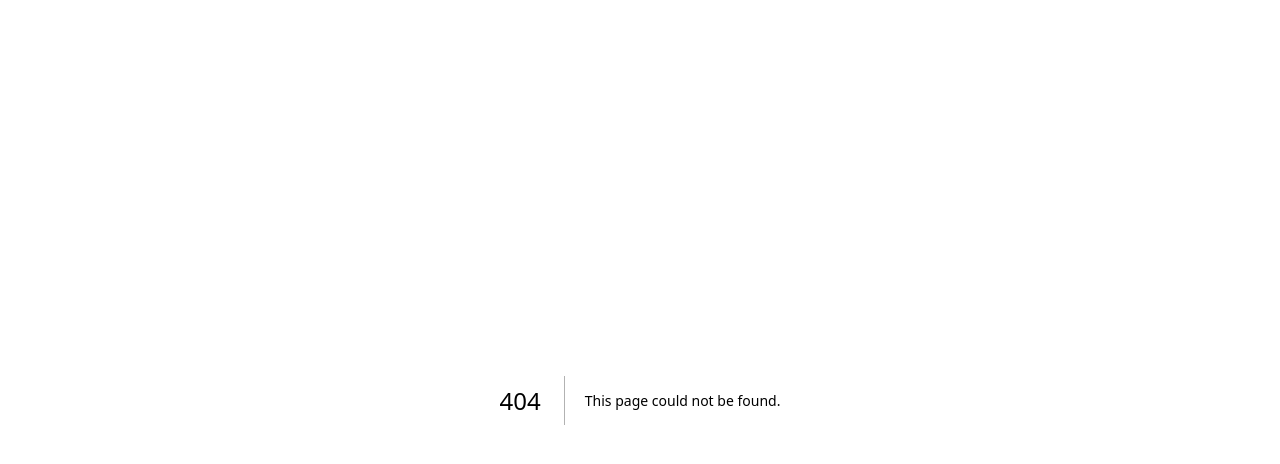
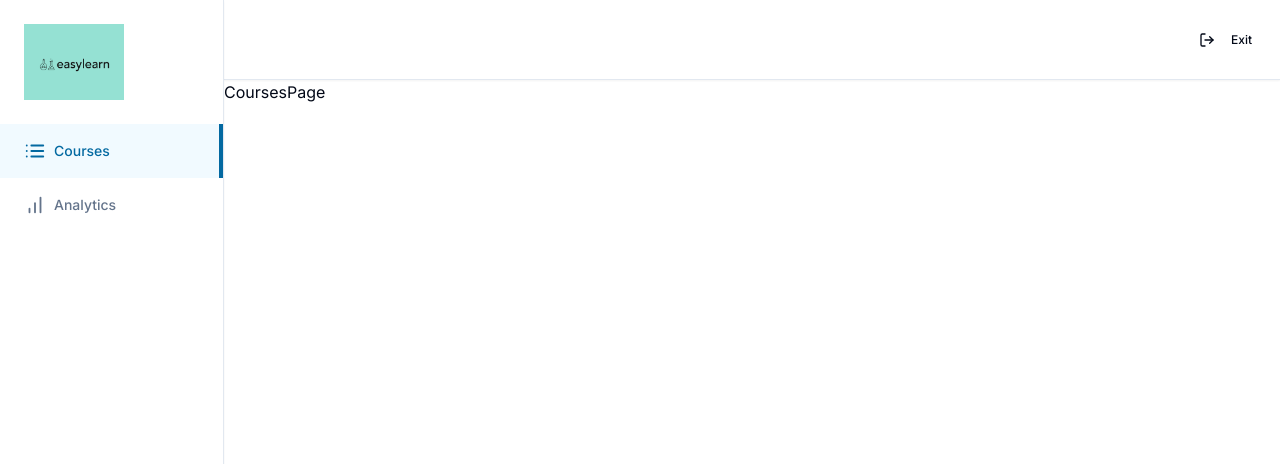
Before and after one commit to Heisenberg3009/Learning-Management-System, a Next.js app: page /teacher/courses in a window 1280 px wide. Before the commit this address had no page. Shown: the top 464 px of the page. Built offline with nearby package versions, Linux system fonts and the light colour scheme.

Commit message:
Sixth Commit

```diff
--- /dev/null
+++ b/app/(dashboard)/(routes)/teacher/analytics/page.tsx
@@ -0,0 +1,7 @@
+const AnalyticsPage = () => {
+    return (
+        <div>AnalyticsPage</div>
+    );
+};
+
+export default AnalyticsPage;
--- /dev/null
+++ b/app/(dashboard)/(routes)/teacher/courses/page.tsx
@@ -0,0 +1,7 @@
+const CoursesPage = () => {
+    return (
+        <div>CoursesPage</div>
+    );
+};
+
+export default CoursesPage;
--- a/app/(dashboard)/_components/Logo.tsx
+++ b/app/(dashboard)/_components/Logo.tsx
@@ -2,7 +2,7 @@ import React from "react";
 import Image from "next/image";
 
 const Logo = () => {
-  return <Image height={130} width={130} alt="logo" src="./logo.svg" />;
+  return <Image height={100} width={100} alt="logo" src="/logo.png" />;
 };
 
 export default Logo;
--- a/app/(dashboard)/_components/SidebarRoutes.tsx
+++ b/app/(dashboard)/_components/SidebarRoutes.tsx
@@ -1,9 +1,11 @@
-"use client"
-import React from 'react'
-import { Compass, Layout } from 'lucide-react'
-import SidebarItem from './SidebarItems'
+"use client";
+import React from "react";
+import { BarChart, Compass, Layout, List } from "lucide-react";
+import SidebarItem from "./SidebarItems";
+import { usePathname, useRouter } from "next/navigation";
 
-const guestRoutes = [{
+const guestRoutes = [
+  {
     icon: Layout,
     label: "Dashboard",
     href: "/",
@@ -12,25 +14,42 @@ const guestRoutes = [{
     icon: Compass,
     label: "Browse",
     href: "/search",
-}]
+  },
+];
 
+const teacherRoutes = [
+  {
+    icon: List,
+    label: "Courses",
+    href: "/teacher/courses",
+  },
+  {
+    icon: BarChart,
+    label: "Analytics",
+    href: "/teacher/analytics",
+  },
+];
 
 const SidebarRoutes = () => {
+  const pathname = usePathname();
+  const router = useRouter();
 
-    const routes = guestRoutes;
+  const isTeacherPage = pathname?.includes("/teacher");
+
+  const routes = isTeacherPage ? teacherRoutes : guestRoutes;
 
   return (
     <div className="flex flex-col w-full">
       {routes.map((route) => (
         <SidebarItem
-                key = {route.href}
-                icon = {route.icon}
-                label = {route.label}
-                href = {route.href}
+          key={route.href}
+          icon={route.icon}
+          label={route.label}
+          href={route.href}
         />
       ))}
     </div>
-  )
-}
+  );
+};
 
-export default SidebarRoutes
+export default SidebarRoutes;
--- a/app/(dashboard)/layout.tsx
+++ b/app/(dashboard)/layout.tsx
@@ -11,7 +11,7 @@ const dashboardLayout = ({ children }: { children: React.ReactNode }) => {
       <div className="hidden md:flex h-full w-56 flex-col fixed inset-y-0 z-50">
         <Sidebar />
       </div>
-      <main className="md:pl-56 h-full">{children}</main>
+      <main className="md:pl-56 pt-[80px] h-full">{children}</main>
     </div>
   );
 };
--- a/app/layout.tsx
+++ b/app/layout.tsx
@@ -1,25 +1,25 @@
 import "./globals.css";
 import type { Metadata } from "next";
-import {Inter} from 'next/font/google';
+import { Inter } from "next/font/google";
 import { ClerkProvider } from "@clerk/nextjs";
 
-const inter = Inter({ subsets: ['latin']})
+const inter = Inter({ subsets: ["latin"] });
 
 export const metadata: Metadata = {
-  title: "Create Next App",
-  description: "Generated by create next app",
-}
+  title: "EasyLearn",
+  description: "A platform directly connecting students and teachers",
+};
 
 export default function RootLayout({
   children,
 }: {
-  children: React.ReactNode
+  children: React.ReactNode;
 }) {
-  return(
+  return (
     <ClerkProvider>
-    <html lang="en">
-      <body className={inter.className}>{children}</body>
-    </html>
+      <html lang="en">
+        <body className={inter.className}>{children}</body>
+      </html>
     </ClerkProvider>
-  )
+  );
 }
--- a/components/navbar-routes.tsx
+++ b/components/navbar-routes.tsx
@@ -1,12 +1,12 @@
 "use client";
 import { UserButton } from "@clerk/nextjs";
-import { usePathname, useRouter } from "next/navigation";
+import { usePathname } from "next/navigation";
 import { Button } from "@/components/ui/button";
 import { LogOut } from "lucide-react";
+import Link from "next/link";
 
 const NavbarRoutes = () => {
   const pathname = usePathname();
-  const router = useRouter();
 
   const isTeacherPage = pathname?.startsWith("/teacher");
   const isPlayerPage = pathname?.includes("/chapter");
@@ -14,16 +14,20 @@ const NavbarRoutes = () => {
   return (
     <div className="flex gap-x-2 ml-auto">
       {isTeacherPage || isPlayerPage ? (
-        <Button>
-          <LogOut className="h-4 w-4 mr-2" />
-          Exit
-        </Button>
+        <Link href="/">
+          <Button size="sm" variant="ghost">
+            <LogOut className="h-4 w-4 mr-2" />
+            Exit
+          </Button>
+        </Link>
       ) : (
-        <Link>
-          <Button>Teacher Mode</Button>
+        <Link href="/teacher/courses">
+          <Button size="sm" variant="ghost">
+            Teacher Mode
+          </Button>
         </Link>
       )}
-      <UserButton />
+      <UserButton afterSignOutUrl="/" />
     </div>
   );
 };
```
Also changed, not shown: public/logo.png (added), public/logo.svg (deleted). Lines whose indentation alone changed are shown as unchanged.
